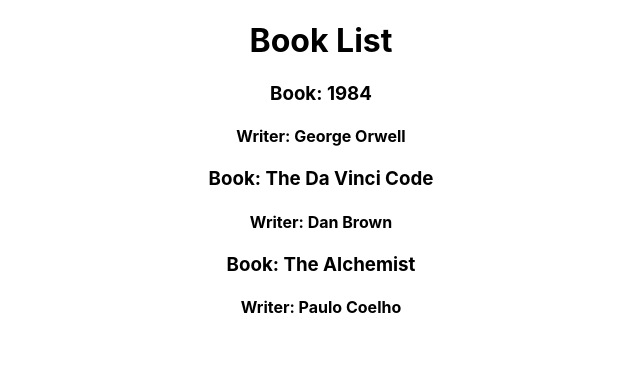
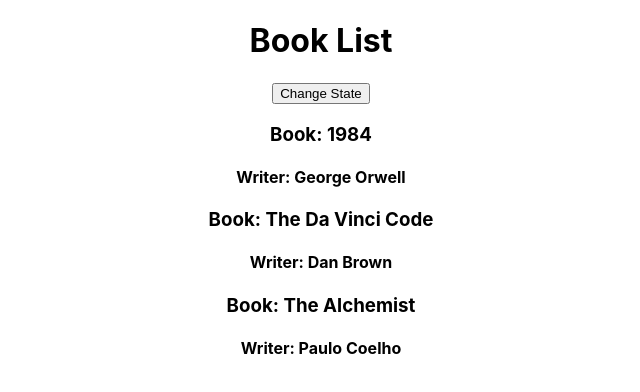
Before and after one commit to ishanmazhar/react_revision, a React (Create React App) app: page / in a window 1280 px wide. Shown: the top 392 px of the page, without its empty margins (319-959 px from the left). Built offline with nearby package versions, Linux system fonts and the light colour scheme.

Commit message:
Changing State with JS event

```diff
--- a/src/App.js
+++ b/src/App.js
@@ -4,7 +4,6 @@ import Book from './components/Book';
 import SlideShow from './components/SlideShow/Slideshow';
 
 class App extends Component {
-  //State (only in class component)
   state = {
     books : [
       { bookname: "1984", writer: "George Orwell"},
@@ -13,18 +12,33 @@ class App extends Component {
     ],
     otherProp: "I am some other prop"
   }
-  // constructor() {
-  //   super();
-  //   this.state = {};
-  // }
+
+  changeBookState = () => {
+    //Wrong: this.state.books[0].bookname = "1974";
+    this.setState({
+      books : [
+        { bookname: "Nineteen Eighty Four", writer: "George Orwell"},
+        { bookname: "The Da Vinci Code", writer: "Dan Brown"},
+        { bookname: "Metamorphosis", writer: "Franz Kafka"}
+      ]
+    });
+  }
+
   render() {
+    console.log(this.state);
     return (
       <div className="App">
         <h1>Book List</h1>
+        {/*this.changeBookState() triggers function when page loaded  / without any event
+        //this.changeBookState triggers with event (MUST BE USED)*/}
+        <button onClick={this.changeBookState}>Change State</button>
         {/* <SlideShow /> */}
-        <Book bookname={this.state.books[0].bookname} writer={this.state.books[0].writer} />
-        <Book bookname={this.state.books[1].bookname} writer={this.state.books[1].writer} />
-        <Book bookname={this.state.books[2].bookname} writer={this.state.books[2].writer} />
+        <Book bookname={this.state.books[0].bookname}
+          writer={this.state.books[0].writer} />
+        <Book bookname={this.state.books[1].bookname}
+          writer={this.state.books[1].writer} />
+        <Book bookname={this.state.books[2].bookname}
+          writer={this.state.books[2].writer} />
       </div>
     );
   }
```
Also changed, not shown: 1 other file (tests, documents, lock files or other folders).
